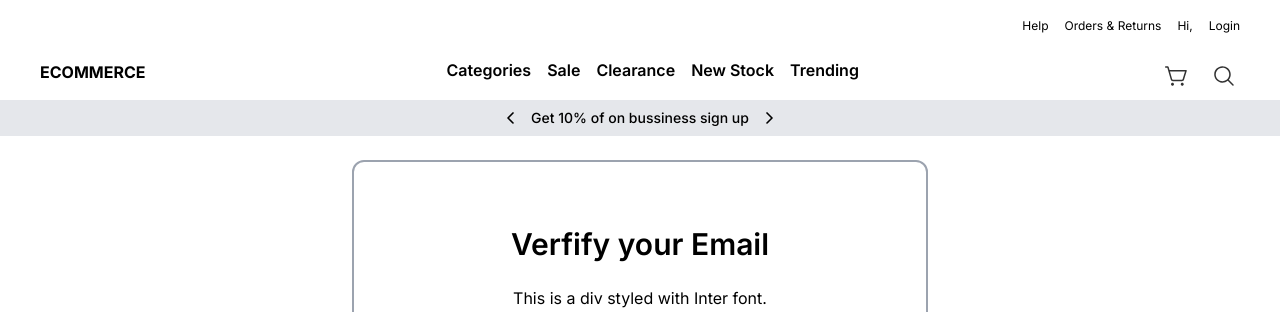
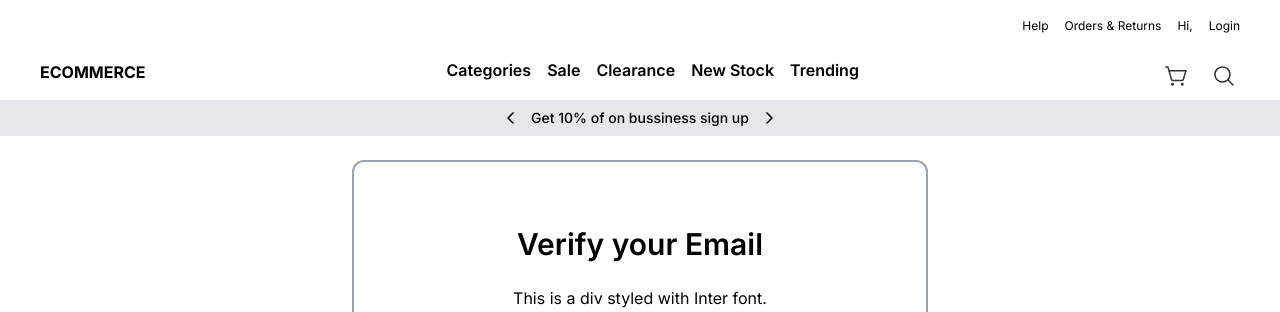
Before and after one commit to mohdasifabid/e-kom-task, a Next.js app: page /email-verification in a window 1280 px wide. Shown: the top 312 px of the page. Built offline with nearby package versions, Linux system fonts and the light colour scheme; no server answers.

Commit message:
Fix typo

```diff
--- a/app/ui/EmailVerification.tsx
+++ b/app/ui/EmailVerification.tsx
@@ -1,7 +1,7 @@
 "use client";
 
 import { Button } from "./Button";
-import { maskEmail, validateEmail, validatePassword } from "../lib/utils";
+import { maskEmail} from "../lib/utils";
 import { useEffect, useState } from "react";
 import OtpInput from "./OtpInput";
 
@@ -14,7 +14,7 @@ export const EmailVerification = (props: any) => {
   return (
     <div className="flex flex-col items-center border-2 border-gray-400 rounded-xl pl-12 pr-12 pb-4 w-576 h-576">
       <p className="font-inter text-3xl pt-16 font-semibold leading-38.73 text-left">
-        Verfify your Email
+        Verify your Email
       </p>
       <div className="font-inter text-base font-normal leading-4.84 text-center pt-6">
         <p>This is a div styled with Inter font.</p>
```
